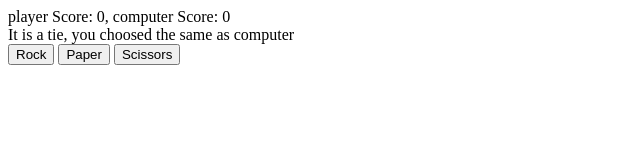
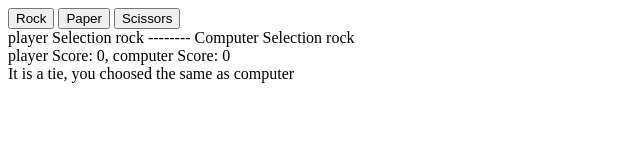
Before and after one commit to Omar-Fetooh/Rock-Paper-Scissors, a plain HTML site: page index.html in a window 1280 px wide. Both pictures are taken after a click on the button "Rock". Shown: the whole page, without its empty margins (0-640 px from the left). Drawn offline with Linux system fonts and the light colour scheme.

Commit message:
Add feature of Displaying the selections of player and computer

```diff
--- a/app.js
+++ b/app.js
@@ -5,6 +5,7 @@ let ScissorsButton = document.querySelector('.Scissors')
 let resText = document.querySelector('.resText')
 let result = document.querySelector('.result');
 let FinalResult = document.querySelector('.FinalResult')
+let selections = document.querySelector('.selections')
 
 function disableButtons() {
     RockButton.disabled = true;
@@ -79,6 +80,7 @@ function playRound(playerSelection, computerSelection) {
             result.innerText = `player Score: ${playerScore}, computer Score: ${computerScore}`;
         }
     }
+    selections.textContent = `player Selection ${playerSelection} -------- Computer Selection ${computerSelection}`
     checkFinish()
 }
 
--- a/index.html
+++ b/index.html
@@ -8,11 +8,13 @@
 </head>
 
 <body>
-    <div class="result"></div>
-    <div class="resText"></div>
+
     <button class="Rock">Rock</button>
     <button class="Paper">Paper</button>
     <button class="Scissors">Scissors</button>
+    <div class="selections"></div>
+    <div class="result"></div>
+    <div class="resText"></div>
     <div class="FinalResult"></div>
     <script src="app.js"></script>
 </body>
```
